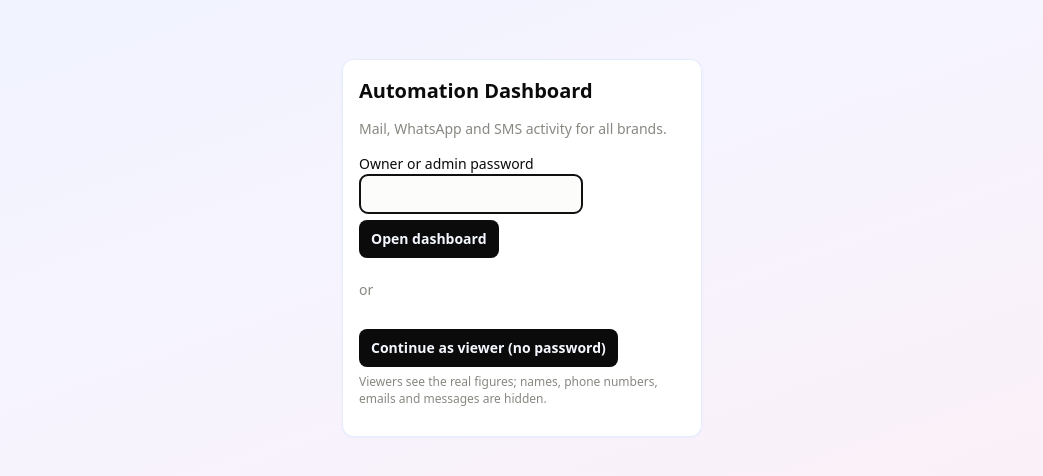
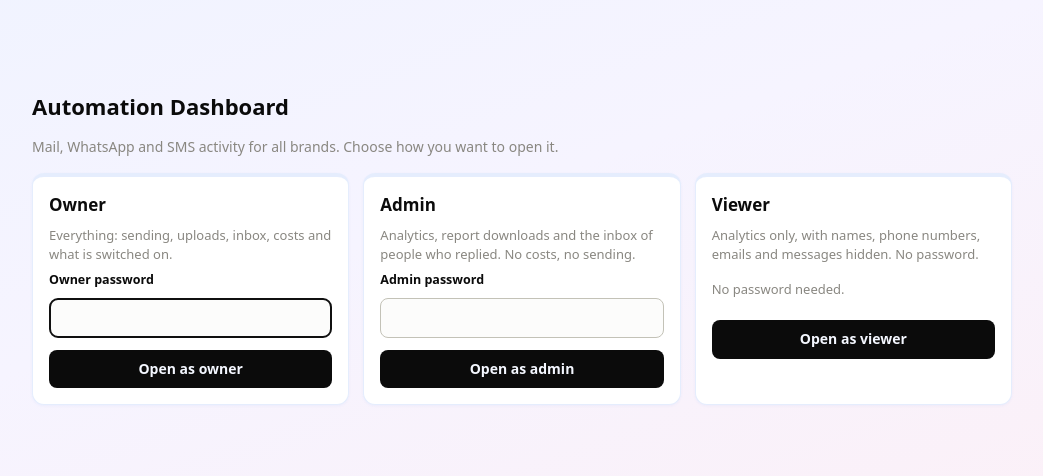
Before and after one commit to z9mb83/automation-dashboard, a Next.js app: page /login in a window 1280 px wide. Shown: the part 152-628 px from the top of the page, without its empty margins (118-1161 px from the left). Built offline with nearby package versions, Linux system fonts and the light colour scheme.

Commit message:
Sign-in page: choose Owner / Admin / Viewer

```diff
--- a/app/login/page.js
+++ b/app/login/page.js
@@ -1,26 +1,37 @@
 export const metadata = { title: 'Sign in · Automation Dashboard' };
 
-// Owner and admin type their own password (the server works out which login it is).
-// Viewer needs no password: real figures, with names, numbers, emails and messages hidden (lib/roles.js).
+// Pick who you are: Owner (owner password), Admin (admin password) or Viewer (no password).
+// Each password works only on its own card. Plain HTML forms, no script needed.
+const ROLES = [
+  { as: 'owner', title: 'Owner', text: 'Everything: sending, uploads, inbox, costs and what is switched on.' },
+  { as: 'admin', title: 'Admin', text: 'Analytics, report downloads and the inbox of people who replied. No costs, no sending.' },
+  { as: 'viewer', title: 'Viewer', text: 'Analytics only, with names, phone numbers, emails and messages hidden. No password.' },
+];
+
 export default async function Login({ searchParams }) {
   const sp = await searchParams;
+  const err = String(sp?.error || '');
   return (
     <main className="login">
-      <div className="card login-card">
-        <form method="post" action="/api/login">
-          <h1>Automation Dashboard</h1>
-          <p className="muted">Mail, WhatsApp and SMS activity for all brands.</p>
-          <label htmlFor="password">Owner or admin password</label>
-          <input id="password" name="password" type="password" autoComplete="current-password" required autoFocus />
-          {sp?.error ? <p className="err" role="alert">Wrong password.</p> : null}
-          <button type="submit">Open dashboard</button>
-        </form>
-        <p className="muted login-or">or</p>
-        <form method="post" action="/api/login">
-          <input type="hidden" name="mode" value="viewer" />
-          <button type="submit" className="login-viewer">Continue as viewer (no password)</button>
-          <p className="muted" style={{ fontSize: 12, marginTop: 6 }}>Viewers see the real figures; names, phone numbers, emails and messages are hidden.</p>
-        </form>
+      <div className="login-pick">
+        <h1>Automation Dashboard</h1>
+        <p className="muted">Mail, WhatsApp and SMS activity for all brands. Choose how you want to open it.</p>
+        <div className="login-roles">
+          {ROLES.map((r) => (
+            <form key={r.as} method="post" action="/api/login" className={'card login-role ' + r.as}>
+              <input type="hidden" name="as" value={r.as} />
+              <h2>{r.title}</h2>
+              <p className="muted">{r.text}</p>
+              {r.as !== 'viewer' ? <>
+                <label htmlFor={'pw-' + r.as}>{r.title} password</label>
+                <input id={'pw-' + r.as} name="password" type="password" autoComplete="current-password" required autoFocus={r.as === 'owner'} />
+                {err === r.as ? <p className="err" role="alert">Wrong {r.title.toLowerCase()} password.</p> : null}
+              </> : <p className="muted login-nopw">No password needed.</p>}
+              <button type="submit">{r.as === 'viewer' ? 'Open as viewer' : `Open as ${r.title.toLowerCase()}`}</button>
+            </form>
+          ))}
+        </div>
+        {err === '1' ? <p className="err" role="alert">Could not sign in. Try again.</p> : null}
       </div>
     </main>
   );
```
